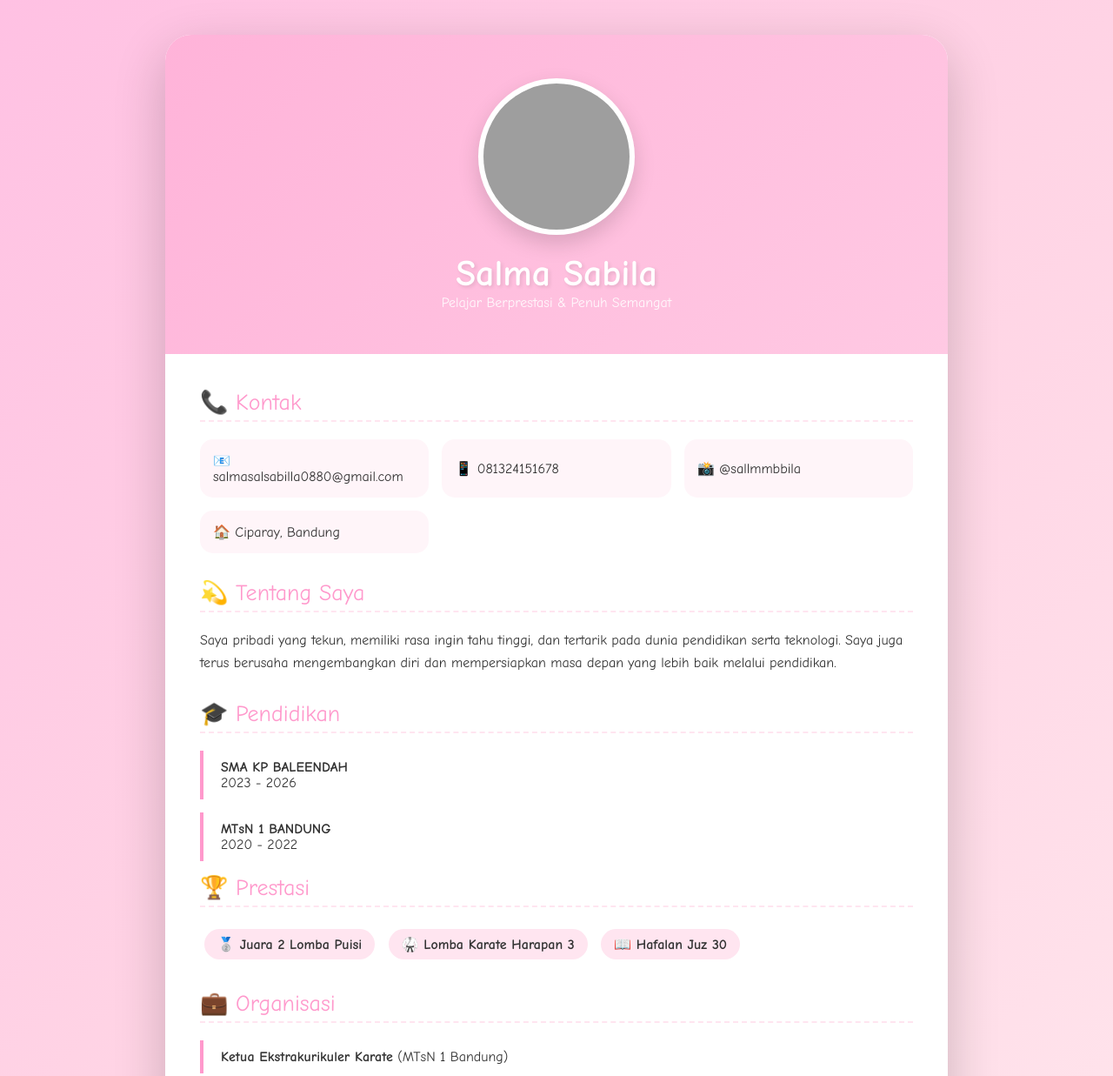
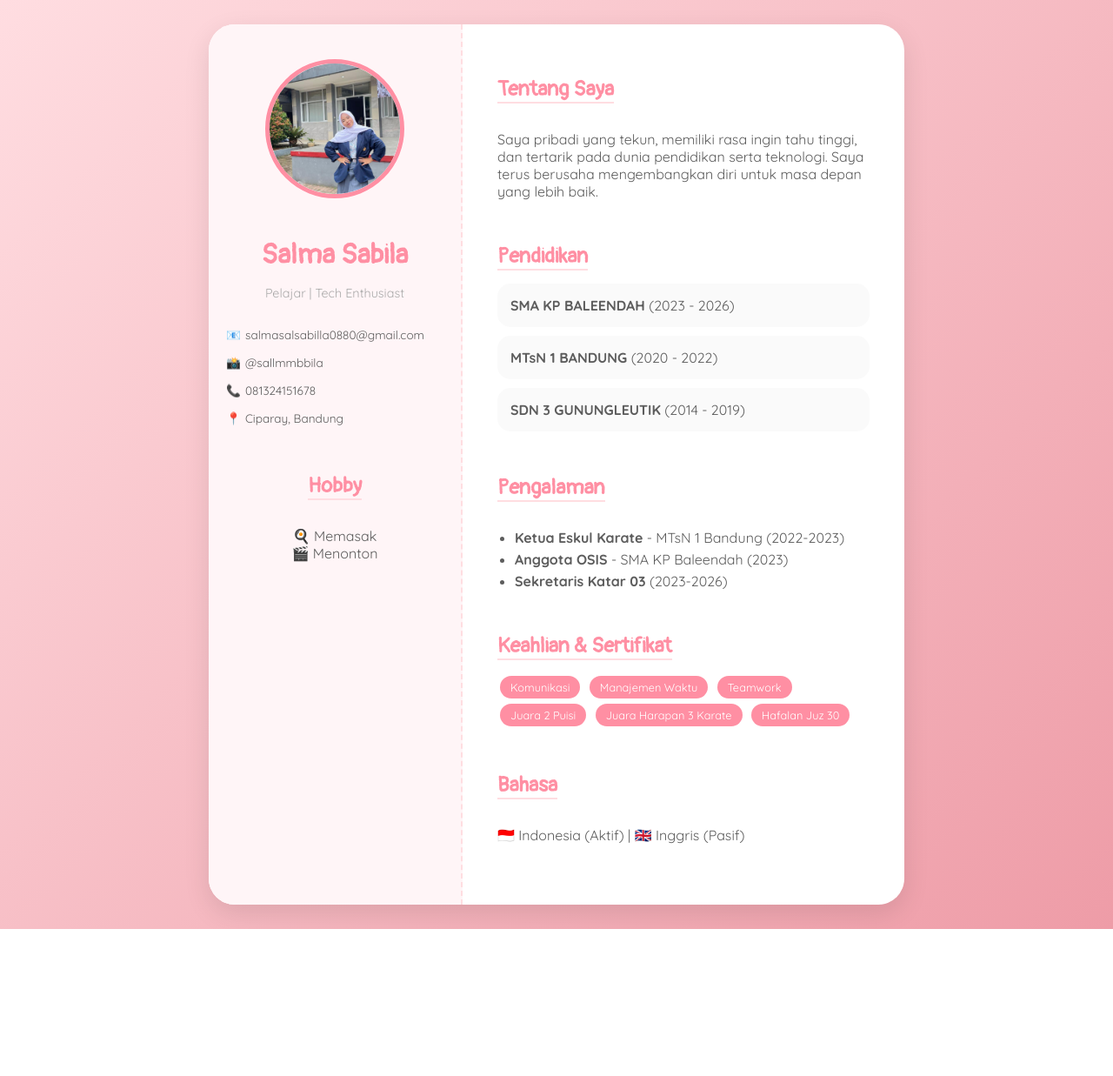
Before and after one commit to salmaa080/cv_salmasabila_XII-3, a plain HTML site: page index.html in a window 1280 px wide. Shown: the top 1237 px of the page at 87% size. After the commit the page ends 1068 px from the top, so only its background shows below. Drawn offline with Linux system fonts and the light colour scheme; grey boxes are pictures that could not be loaded.

Commit message:
salmaa cantik

```diff
--- a/index.html
+++ b/index.html
@@ -2,183 +2,180 @@
 <html lang="en">
 <head>
   <meta charset="UTF-8">
-    <meta name="viewport" content="width=<!doctype html>
-<html lang="id" class="h-full">
+  <meta name="viewport" content="width=device-width, initial-scale=1.0">
+  <title>Document</title>
+</head>
+<body>
+  <!DOCTYPE html>
+<html lang="id">
 <head>
     <meta charset="UTF-8">
     <meta name="viewport" content="width=device-width, initial-scale=1.0">
     <title>CV Salma Sabila</title>
+    <link href="https://fonts.googleapis.com/css2?family=Quicksand:wght@400;700&family=Pangolin&display=swap" rel="stylesheet">
     <style>
-        * {
-            margin: 0;
-            padding: 0;
-            box-sizing: border-box;
+        :root {
+            --pink-soft: #ffdde1;
+            --purple-soft: #ee9ca7;
+            --white: #ffffff;
+            --text-color: #5d5d5d;
+            --accent: #ff8fa3;
         }
 
         body {
-            font-family: 'Comic Sans MS', 'Chalkboard SE', 'Comic Neue', cursive, sans-serif;
-            background: linear-gradient(135deg, #ffc1e3 0%, #ffd4e5 50%, #ffe5ec 100%);
-            min-height: 100vh;
-            padding: 40px 20px;
-            color: #333;
+            background: linear-gradient(135deg, var(--pink-soft) 0%, var(--purple-soft) 100%);
+            font-family: 'Quicksand', sans-serif;
+            color: var(--text-color);
+            display: flex;
+            justify-content: center;
+            padding: 20px;
         }
 
-        .cv-container {
-            max-width: 900px;
-            margin: 0 auto;
-            background: white;
+        .container {
+            background: var(--white);
+            max-width: 800px;
+            width: 100%;
             border-radius: 30px;
-            box-shadow: 0 20px 60px rgba(0,0,0,0.2);
+            box-shadow: 0 10px 30px rgba(0,0,0,0.1);
             overflow: hidden;
-            animation: slideIn 0.8s ease-out;
+            display: flex;
+            flex-wrap: wrap;
         }
 
-        @keyframes slideIn {
-            from { opacity: 0; transform: translateY(30px); }
-            to { opacity: 1; transform: translateY(0); }
+        /* Sidebar Kiri */
+        .sidebar {
+            background: #fff5f7;
+            flex: 1;
+            min-width: 250px;
+            padding: 40px 20px;
+            text-align: center;
+            border-right: 2px dashed var(--pink-soft);
         }
 
-        .header {
-            background: linear-gradient(135deg, #ffb3d9 0%, #ffc9e3 100%);
-            padding: 50px 40px;
-            text-align: center;
-            position: relative;
+        .profile-img {
+            width: 150px;
+            height: 150px;
+            border-radius: 50%;
+            border: 5px solid var(--accent);
+            object-fit: cover;
+            margin-bottom: 20px;
         }
 
-        .profile-image-container {
-            width: 180px;
-            height: 180px;
-            margin: 0 auto 20px;
-            border-radius: 50%;
-            border: 6px solid white;
-            box-shadow: 0 10px 25px rgba(0,0,0,0.15);
-            overflow: hidden;
-            background: #fff;
+        h1 { font-family: 'Pangolin', cursive; color: var(--accent); margin-bottom: 5px; }
+        .sub-title { font-size: 0.9em; color: #aaa; margin-bottom: 30px; }
+
+        .contact-info { text-align: left; font-size: 0.85em; }
+        .contact-item { margin-bottom: 15px; display: flex; align-items: center; }
+        .contact-item b { color: var(--accent); margin-right: 5px; }
+
+        /* Konten Kanan */
+        .main-content {
+            flex: 2;
+            min-width: 300px;
+            padding: 40px;
         }
 
-        .profile-image-container img {
-            width: 100%;
-            height: 100%;
-            object-fit: cover;
+        section { margin-bottom: 30px; }
+        h2 {
+            font-family: 'Pangolin', cursive;
+            border-bottom: 2px solid var(--pink-soft);
+            display: inline-block;
+            margin-bottom: 15px;
+            color: var(--accent);
         }
 
-        .profile-name {
+        .card {
+            background: #fafafa;
+            padding: 15px;
+            border-radius: 15px;
+            margin-bottom: 10px;
+            transition: transform 0.3s;
+        }
+        .card:hover { transform: scale(1.02); }
+
+        ul { padding-left: 20px; }
+        li { margin-bottom: 5px; }
+
+        .badge {
+            background: var(--accent);
             color: white;
-            font-size: 42px;
-            text-shadow: 2px 2px 4px rgba(0,0,0,0.1);
+            padding: 5px 12px;
+            border-radius: 20px;
+            font-size: 0.8em;
+            display: inline-block;
+            margin: 3px;
         }
 
-        .content { padding: 40px; }
-
-        .section-title {
-            font-size: 26px;
-            color: #ff99cc;
-            margin-bottom: 20px;
-            display: flex;
-            align-items: center;
-            gap: 10px;
-            border-bottom: 2px dashed #ffe5f0;
-            padding-bottom: 5px;
-        }
-
-        .info-grid {
-            display: grid;
-            grid-template-columns: repeat(auto-fit, minmax(250px, 1fr));
-            gap: 15px;
-            margin-bottom: 30px;
-        }
-
-        .info-card {
-            background: #fff5f9;
-            padding: 15px;
-            border-radius: 15px;
-            display: flex;
-            align-items: center;
-            gap: 12px;
-        }
-
-        .timeline-item {
-            border-left: 4px solid #ff99cc;
-            padding: 10px 20px;
-            margin-bottom: 15px;
-            background: #fff;
-        }
-
-        .skill-badge {
-            display: inline-block;
-            background: #ffe5f0;
-            padding: 8px 15px;
-            border-radius: 20px;
-            margin: 5px;
-            font-weight: bold;
-        }
-
-        .footer {
-            background: #ffb3d9;
-            color: white;
-            text-align: center;
-            padding: 20px;
-            font-size: 16px;
-        }
     </style>
 </head>
 <body>
-  <div class="cv-container">
-    <div class="header">
-      <div class="profile-image-container">
-        <img src="https://r.jina.ai/i/6f906f363c4a4507bd3f707449bc27a9" alt="Foto Profil Salma Sabila">
-      </div>
-      <h1 class="profile-name">Salma Sabila</h1>
-      <p style="color: white; opacity: 0.9;">Pelajar Berprestasi & Penuh Semangat</p>
+
+<div class="container">
+    <div class="sidebar">
+        <img src="WhatsApp Image 2026-01-29 at 11.17.04.jpeg" alt="Salma Sabila" class="profile-img">
+        <h1>Salma Sabila</h1>
+        <p class="sub-title">Pelajar | Tech Enthusiast</p>
+
+        <div class="contact-info">
+            <div class="contact-item"><b>📧</b> salmasalsabilla0880@gmail.com</div>
+            <div class="contact-item"><b>📸</b> @sallmmbbila</div>
+            <div class="contact-item"><b>📞</b> 081324151678</div>
+            <div class="contact-item"><b>📍</b> Ciparay, Bandung</div>
         </div>
 
-    <div class="content">
-      <div class="section-title">📞 Kontak</div>
-      <div class="info-grid">
-        <div class="info-card">📧 salmasalsabilla0880@gmail.com</div>
-        <div class="info-card">📱 081324151678</div>
-        <div class="info-card">📸 @sallmmbbila</div>
-        <div class="info-card">🏠 Ciparay, Bandung</div>
+        <br>
+        <h2>Hobby</h2>
+        <p>🍳 Memasak <br> 🎬 Menonton</p>
     </div>
 
-      <div class="section-title">💫 Tentang Saya</div>
-      <p style="line-height: 1.6; margin-bottom: 30px;">
-        Saya pribadi yang tekun, memiliki rasa ingin tahu tinggi, dan tertarik pada dunia pendidikan serta teknologi. Saya juga terus berusaha mengembangkan diri dan mempersiapkan masa depan yang lebih baik melalui pendidikan.
-      </p>
+    <div class="main-content">
+        <section>
+            <h2>Tentang Saya</h2>
+            <p>Saya pribadi yang tekun, memiliki rasa ingin tahu tinggi, dan tertarik pada dunia pendidikan serta teknologi. Saya terus berusaha mengembangkan diri untuk masa depan yang lebih baik.</p>
+        </section>
 
-      <div class="section-title">🎓 Pendidikan</div>
-      <div class="timeline-item">
-        <strong>SMA KP BALEENDAH</strong><br>2023 - 2026
+        <section>
+            <h2>Pendidikan</h2>
+            <div class="card">
+                <strong>SMA KP BALEENDAH</strong> (2023 - 2026)
             </div>
-      <div class="timeline-item">
-        <strong>MTsN 1 BANDUNG</strong><br>2020 - 2022
+            <div class="card">
+                <strong>MTsN 1 BANDUNG</strong> (2020 - 2022)
             </div>
+            <div class="card">
+                <strong>SDN 3 GUNUNGLEUTIK</strong> (2014 - 2019)
+            </div>
+        </section>
 
-      <div class="section-title">🏆 Prestasi</div>
-      <div style="margin-bottom: 30px;">
-        <span class="skill-badge">🥈 Juara 2 Lomba Puisi</span>
-        <span class="skill-badge">🥋 Lomba Karate Harapan 3</span>
-        <span class="skill-badge">📖 Hafalan Juz 30</span>
+        <section>
+            <h2>Pengalaman</h2>
+            <ul>
+                <li><strong>Ketua Eskul Karate</strong> - MTsN 1 Bandung (2022-2023)</li>
+                <li><strong>Anggota OSIS</strong> - SMA KP Baleendah (2023)</li>
+                <li><strong>Sekretaris Katar 03</strong> (2023-2026)</li>
+            </ul>
+        </section>
+
+        <section>
+            <h2>Keahlian & Sertifikat</h2>
+            <div>
+                <span class="badge">Komunikasi</span>
+                <span class="badge">Manajemen Waktu</span>
+                <span class="badge">Teamwork</span>
+                <span class="badge">Juara 2 Puisi</span>
+                <span class="badge">Juara Harapan 3 Karate</span>
+                <span class="badge">Hafalan Juz 30</span>
             </div>
+        </section>
 
-      <div class="section-title">💼 Organisasi</div>
-      <div class="timeline-item">
-        <strong>Ketua Ekstrakurikuler Karate</strong> (MTsN 1 Bandung)
-      </div>
-      <div class="timeline-item">
-        <strong>Sekretaris Katar 03</strong> (2023 - 2026)
+        <section>
+            <h2>Bahasa</h2>
+            <p>🇮🇩 Indonesia (Aktif) | 🇬🇧 Inggris (Pasif)</p>
+        </section>
     </div>
 </div>
 
-    <div class="footer">
-      ✨ Terima kasih telah melihat CV saya! ✨
-    </div>
-  </div>
- </body>
-</html>, initial-scale=1.0">
-    <title>Document</title>
-</head>
-<body>
-
 </body>
 </html>
+</body>
+</html>
```
Also changed, not shown: WhatsApp Image 2026-02-04 at 07.31.18.jpeg (added). Lines whose indentation alone changed are shown as unchanged.
